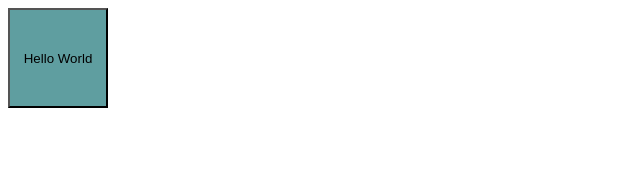
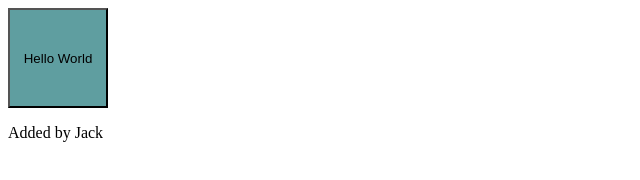
Before and after one commit to bhojwanimukesh/SampleApp, a plain HTML site: page index.html in a window 1280 px wide. Shown: the whole page, without its empty margins (0-640 px from the left). Drawn offline with Linux system fonts and the light colour scheme.

Commit message:
Added paragraph ~ By Jack

```diff
--- a/index.html
+++ b/index.html
@@ -11,5 +11,6 @@
     </head>
     <body>
         <input type="button" class="large" value="Hello World"/>
+        <p>Added by Jack</p>
     </body>
 </html>
```
